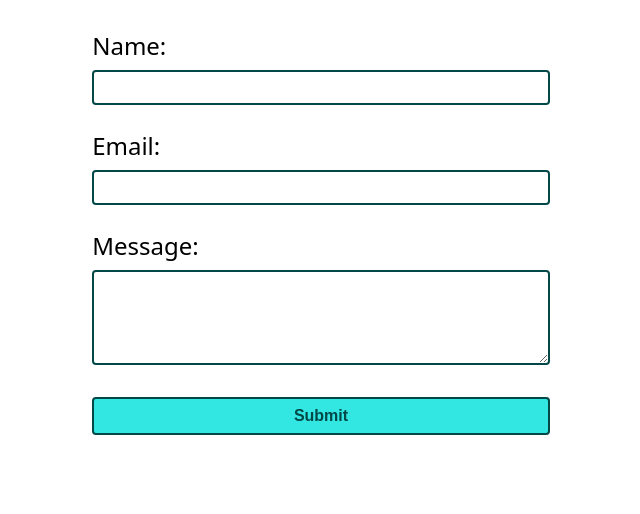
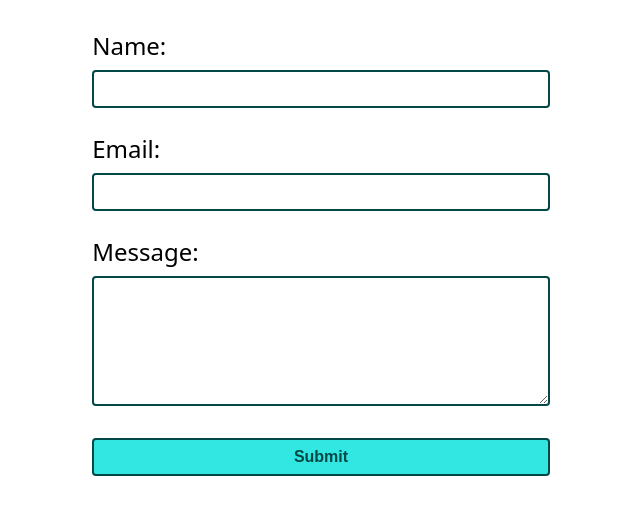
Before and after one commit to whitep4nth3r/super-contact-form, a plain HTML site: page index.html in a window 1280 px wide. Shown: the part 132-646 px from the top of the page, without its empty margins (319-959 px from the left). Drawn offline with Linux system fonts and the light colour scheme.

Commit message:
Unify form text styles

```diff
--- a/style.css
+++ b/style.css
@@ -40,6 +40,7 @@ input {
   width: 100%;
   display: block;
   border: 2px solid rgb(1, 72, 71);
+  font-size: 1rem;
 }
 
 textarea {
@@ -48,7 +49,9 @@ textarea {
   padding: 0.5rem;
   width: 100%;
   display: block;
+  font-size: 1rem;
   border: 2px solid rgb(1, 72, 71);
+  font-family: system-ui, -apple-system, BlinkMacSystemFont, "Segoe UI", Roboto, Oxygen, Ubuntu;
 }
 
 button {
```
